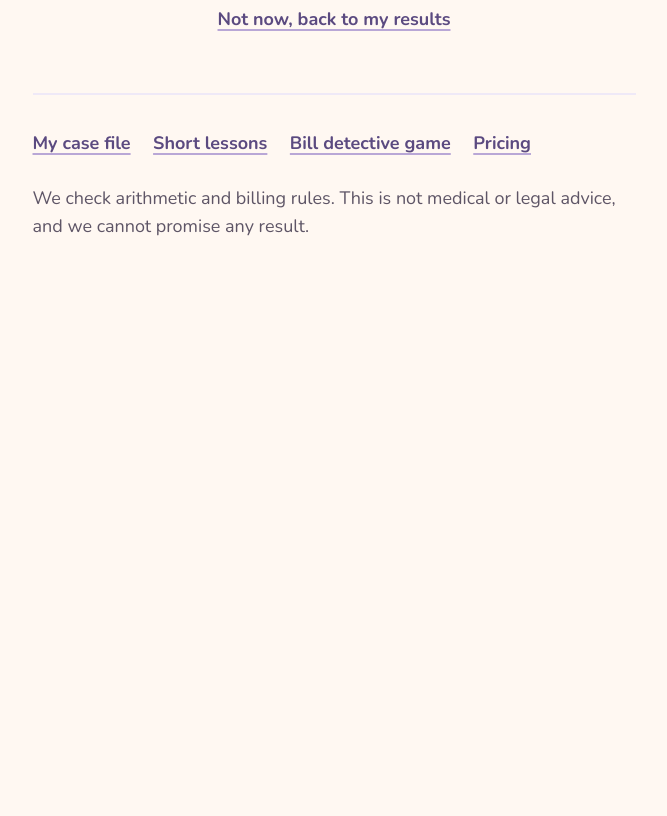
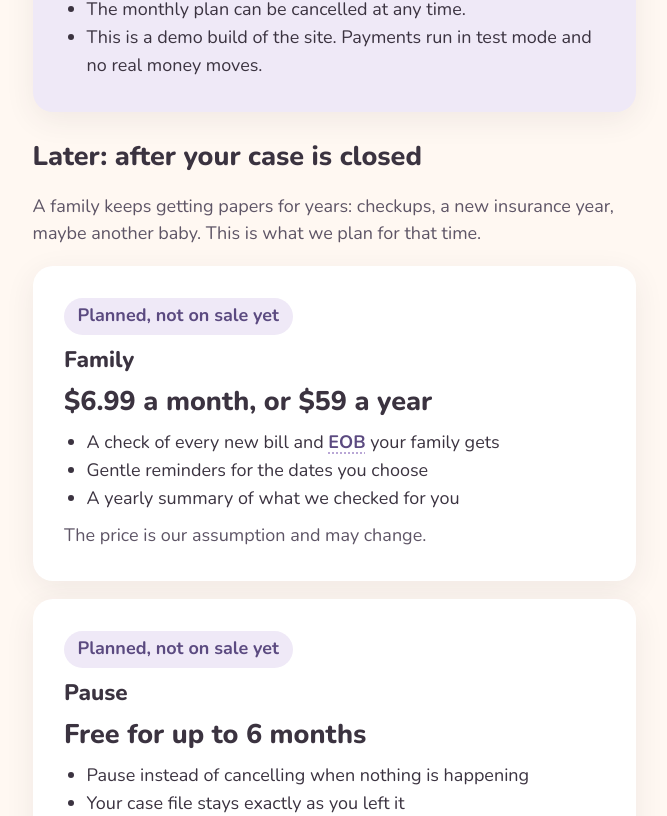
Before and after one commit to KhursandAtajanovAI/business-camp-2, a Next.js app: page /pricing in a window 1280 px wide. Shown: the part 1504-2320 px from the top of the page, without its empty margins (306-973 px from the left). Before the commit the page ends 1781 px from the top, so only its background shows below. Built offline with nearby package versions, Linux system fonts and the light colour scheme.

Commit message:
Stage 6 / Commit 1: the pricing page shows the family path: free check, Start now, Family and Pause as the plan for later
Co-Authored-By: Claude Fable 5.2 <noreply@anthropic.com>
Claude-Session: https://claude.ai/code/session_011aae5RQfqLsKXUipDhNS2A

```diff
--- a/src/app/_strings/pricing.ts
+++ b/src/app/_strings/pricing.ts
@@ -1,6 +1,8 @@
 export const pricing = {
   title: "Simple, honest pricing",
   lead: "Take your time. The check is free and stays free, whatever you decide.",
+  startTitle: "Start: while your case is open",
+  startLead: "For the weeks when the bills arrive. Pick whichever way of paying suits you.",
   freeName: "The check",
   freePrice: "Free",
   freeItems: ["Add as many papers as you like", "See everything worth asking about", "See the money in question"],
@@ -18,5 +20,15 @@ export const pricing = {
   paidTitle: "You are all set",
   paidText: (name: string) => `Your ${name} plan is active on this device.`,
   paidAction: "Continue",
+  laterTitle: "Later: after your case is closed",
+  laterLead: "A family keeps getting papers for years: checkups, a new insurance year, maybe another baby. This is what we plan for that time.",
+  planned: "Planned, not on sale yet",
+  assumption: "The price is our assumption and may change.",
+  familyName: "Family",
+  familyPrice: (month: string) => `${month} a month, or $59 a year`,
+  familyItems: ["A check of every new bill and EOB your family gets", "Gentle reminders for the dates you choose", "A yearly summary of what we checked for you"],
+  pauseName: "Pause",
+  pausePrice: (months: number) => `Free for up to ${months} months`,
+  pauseItems: ["Pause instead of cancelling when nothing is happening", "Your case file stays exactly as you left it", "Come back with one tap when a new paper arrives"],
   notNow: "Not now, back to my results",
 };
--- /dev/null
+++ b/src/app/pricing/later-plans.tsx
@@ -0,0 +1,35 @@
+import { sampleFamilyPlans } from "@/contracts/family";
+import { Card } from "@/components/card/card";
+import { WithHints } from "@/components/hint/with-hints";
+import { pricing } from "../_strings/pricing";
+
+const dollars = (cents: number) => `$${(cents / 100).toFixed(2)}`;
+
+function Planned({ name, price, items }: { name: string; price: string; items: string[] }) {
+  return (
+    <Card className="flex flex-col gap-2">
+      <span className="self-start rounded-full bg-lavender-soft px-3 py-1 font-bold text-lavender-deep">{pricing.planned}</span>
+      <h3 className="text-xl font-extrabold">{name}</h3>
+      <p className="text-2xl font-extrabold">{price}</p>
+      <ul className="list-disc pl-5">{items.map((item) => <li key={item}><WithHints text={item} /></li>)}</ul>
+      <p className="text-ink-soft">{pricing.assumption}</p>
+    </Card>
+  );
+}
+
+// What comes after the birth case: the Family plan and Pause. They are shown as a plan,
+// with no button, because they cannot be bought yet. Prices come from the shared family
+// types (src/contracts/family), where they are marked as assumptions.
+export function LaterPlans() {
+  const family = sampleFamilyPlans.find((plan) => plan.id === "family");
+  const pause = sampleFamilyPlans.find((plan) => plan.id === "pause");
+  if (!family || !pause) return null;
+  return (
+    <section className="flex flex-col gap-4" aria-labelledby="later-plans">
+      <h2 id="later-plans" className="text-2xl font-extrabold">{pricing.laterTitle}</h2>
+      <p className="text-ink-soft">{pricing.laterLead}</p>
+      <Planned name={pricing.familyName} price={pricing.familyPrice(dollars(family.priceCents))} items={pricing.familyItems} />
+      <Planned name={pricing.pauseName} price={pricing.pausePrice(pause.pauseMonthsMax ?? 6)} items={pricing.pauseItems} />
+    </section>
+  );
+}
--- a/src/app/pricing/pricing-screen.tsx
+++ b/src/app/pricing/pricing-screen.tsx
@@ -8,6 +8,7 @@ import { Card } from "@/components/card/card";
 import { WithHints } from "@/components/hint/with-hints";
 import { pricing } from "../_strings/pricing";
 import { upload } from "../_strings/upload";
+import { LaterPlans } from "./later-plans";
 import { PlanCard } from "./plan-card";
 
 function List({ items }: { items: string[] }) {
@@ -55,6 +56,8 @@ export function PricingScreen({ returnTo }: { returnTo: string }) {
       )}
       {!paid && (
         <>
+          <h2 className="text-2xl font-extrabold">{pricing.startTitle}</h2>
+          <p className="text-ink-soft">{pricing.startLead}</p>
           <PlanCard plan="one_time_29" tone="main" waiting={opening === "one_time_29"} onChoose={choose} />
           <PlanCard plan="monthly_14_99" tone="second" waiting={opening === "monthly_14_99"} onChoose={choose} />
         </>
@@ -63,6 +66,7 @@ export function PricingScreen({ returnTo }: { returnTo: string }) {
         <h2 className="text-xl font-extrabold">{pricing.honestTitle}</h2>
         <List items={[...pricing.paidIncludes, ...pricing.honest]} />
       </Card>
+      <LaterPlans />
       {!paid && <Button tone="quiet" href="/results">{pricing.notNow}</Button>}
     </>
   );
```
Also changed, not shown: src/app/pricing/README.md.
